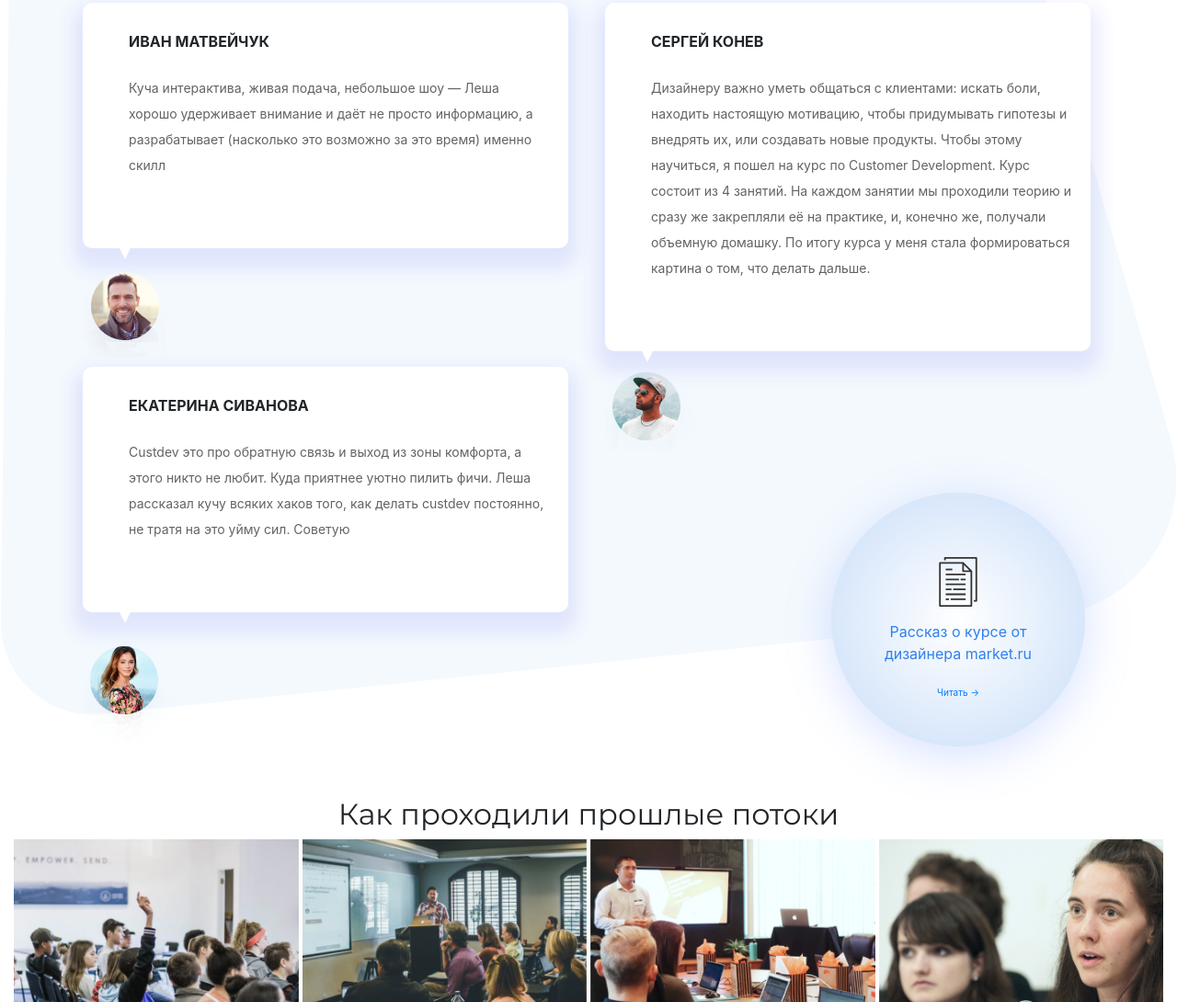
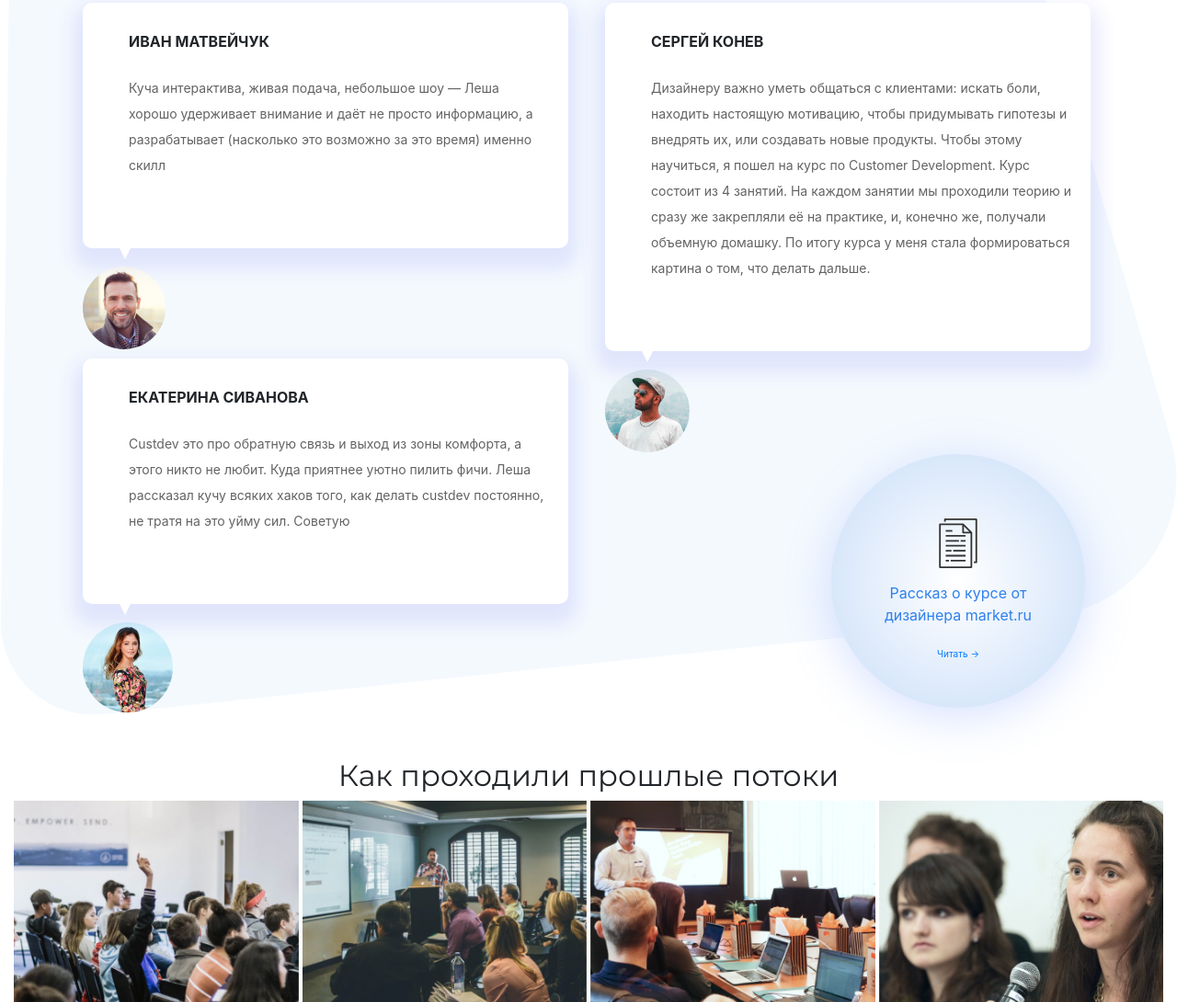
Before and after one commit to feyaq13/custdev-landing-page, a website built with Parcel: page src/index.html in a window 1280 px wide. Shown: the part 4030-5120 px from the top of the page at 92% size. Built offline with nearby package versions, Linux system fonts and the light colour scheme.

Commit message:
правит формат вставки графики

```diff
--- a/src/index.html
+++ b/src/index.html
@@ -313,7 +313,7 @@
         </p>
       </div>
       <div class="img">
-        <img alt="аватарка" class="review__photo" src="images/section-reviews-avatar-person1.png">
+        <img alt="аватарка" class="review__photo" src="images/section-reviews-avatar-person1.jpg">
       </div>
     </div>
     <div class="reviews-block__wrapper-review">
@@ -330,7 +330,7 @@
         </p>
       </div>
       <div class="img">
-        <img alt="аватарка" class="review__photo" src="images/section-reviews-avatar-person2.png">
+        <img alt="аватарка" class="review__photo" src="images/section-reviews-avatar-person3.jpg">
       </div>
     </div>
     <div class="reviews-block__wrapper-review">
@@ -344,7 +344,7 @@
         </p>
       </div>
       <div class="img">
-        <img alt="аватарка" class="review__photo" src="images/section-reviews-avatar-person3.png">
+        <img alt="аватарка" class="review__photo" src="images/section-reviews-avatar-person2.jpg">
       </div>
     </div>
   </div>
--- a/src/scss/style.scss
+++ b/src/scss/style.scss
@@ -1119,6 +1119,7 @@ section {
 
 .review__photo {
   margin-top: 20px;
+  border-radius: 50%;
 }
 
 .section-reviews__big-btn {
```
Also changed, not shown: src/images/section-reviews-avatar-person1.jpg (added), src/images/section-reviews-avatar-person2.jpg (added), src/images/section-reviews-avatar-person3.jpg (added).
